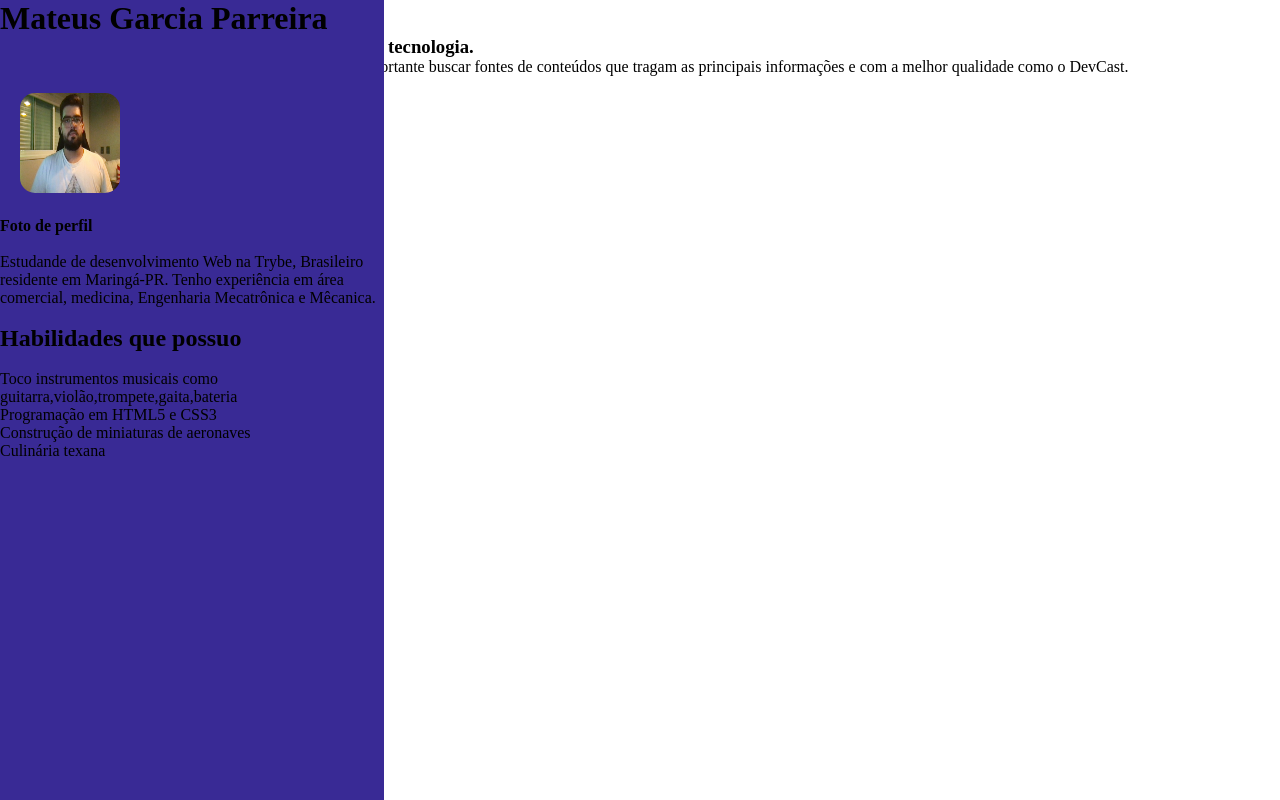
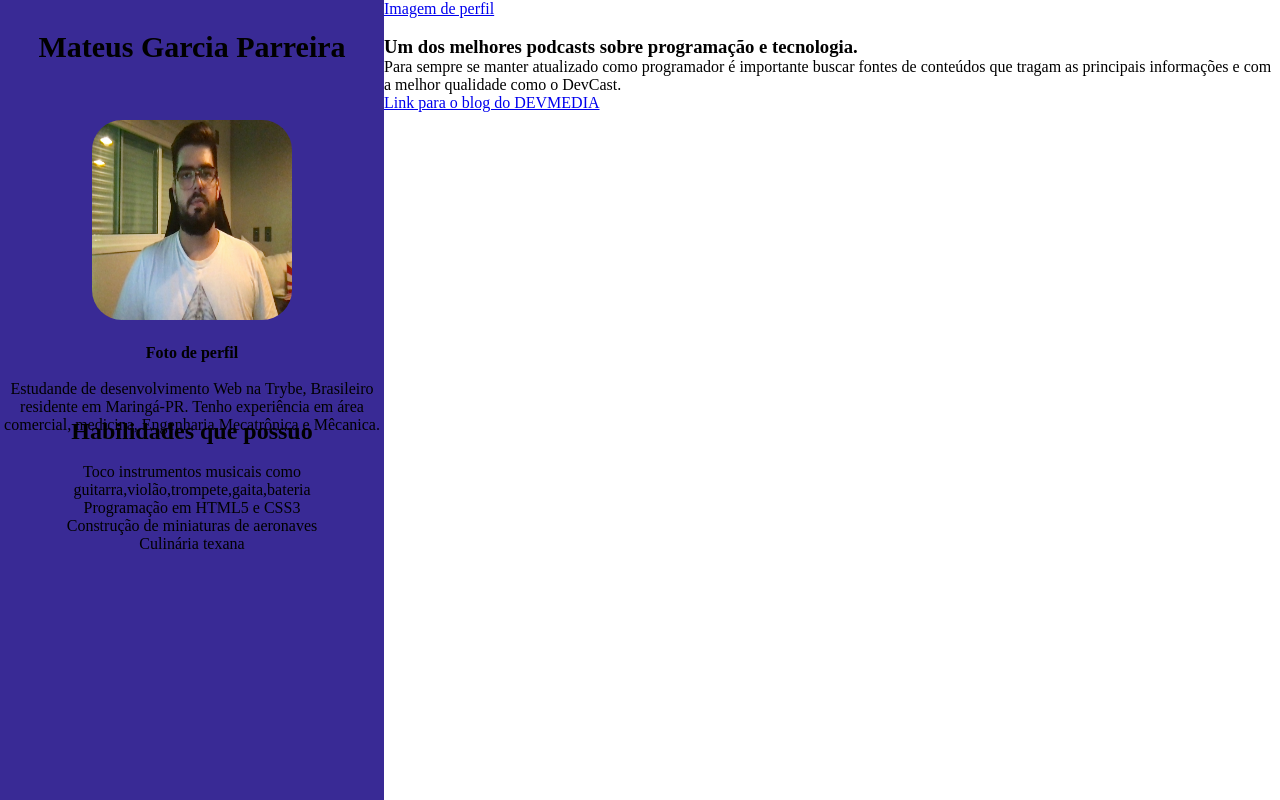
Before and after one commit to mateusparr/Portfolio, a plain HTML site: page index.html in a window 1280 px wide. Drawn offline with Linux system fonts and the light colour scheme.

Commit message:
Css Main section add

```diff
--- a/style.css
+++ b/style.css
@@ -13,11 +13,27 @@ html,body{
     height: 100%;
     float: left;
     position: absolute;
+    text-align: center;
+}
+
+.profile{
+    height: 50%;
+}
+
+.profile h1{
+    padding-top: 30px;
+    font-size: 30px;
+
 }
 
 .profile img{
-    width: 100px;
-    height: 100px;
-    border-radius: 35px;
+    width: 200px;
+    height: 200px;
+    border-radius: 50px;
     padding: 20px;
 }
+
+.main-section{
+    width: 70%;
+    float: right;
+}
```
Also changed, not shown: index.html (+2 -1 lines).
